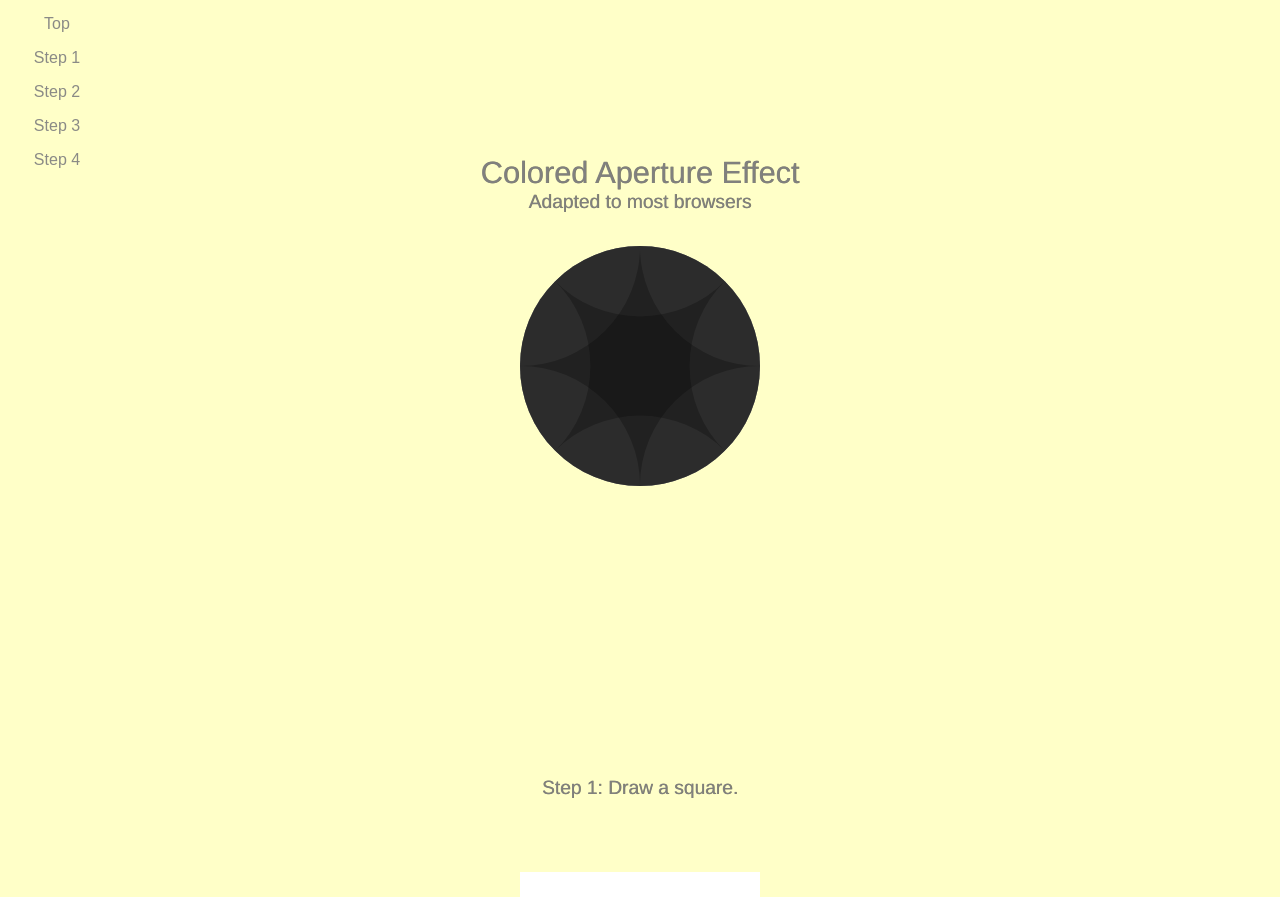
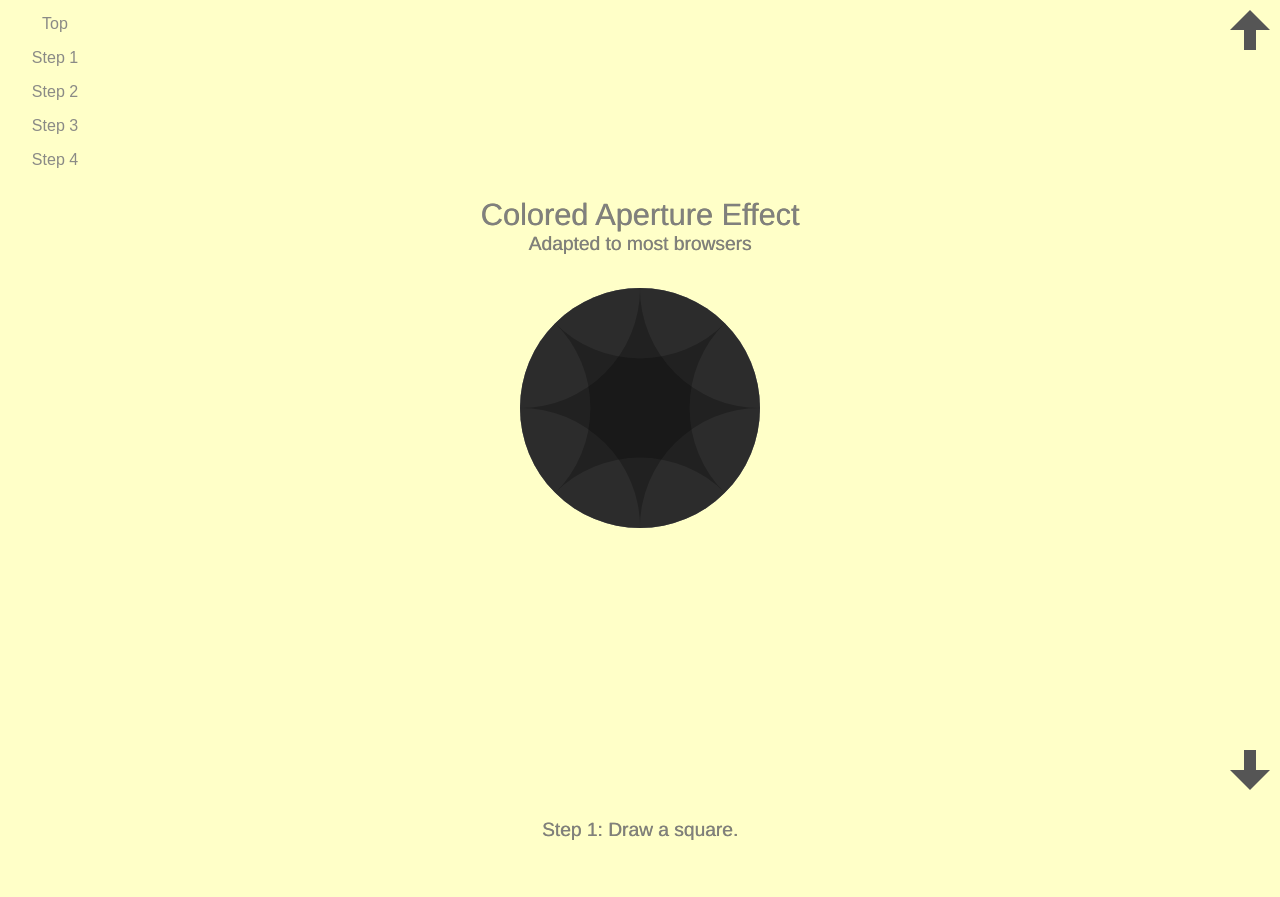
Before and after one commit to GLaDOS-096/LightBookMark.js, a plain HTML site: page demo/demo.html in a window 1280 px wide. Shown: the top 897 px of the page. Drawn offline with Linux system fonts and the light colour scheme.

Commit message:
damage fixed

```diff
--- a/LightBookMark.js
+++ b/LightBookMark.js
@@ -1,5 +1,3 @@
-module.exports = LightBookMark;
-
 var LightBookMark = function(_containerName, _blockName, _onClassName, _offClassName) {
     return {
         containerName: _containerName,
@@ -105,3 +103,5 @@ var LightBookMark = function(_containerName, _blockName, _onClassName, _offClass
         }
     }
 };
+
+module.exports = LightBookMark;
--- a/demo/demo.html
+++ b/demo/demo.html
@@ -9,20 +9,21 @@
     </script>
 </head>
 
-<body style="background:rgb(255,255,200);overflow:hidden;">
+<body>
 
-    <div class="console">
+    <div class="nav">
         <p class="box" onclick="lbm.scrollToBookmark(0,true);">Top</p>
         <p class="box" onclick="lbm.scrollToBookmark(1,true);">Step 1</p>
         <p class="box" onclick="lbm.scrollToBookmark(2,true);">Step 2</p>
         <p class="box" onclick="lbm.scrollToBookmark(3,true);">Step 3</p>
         <p class="box" onclick="lbm.scrollToBookmark(4,true);">Step 4</p>
     </div>
+    <p class="arrow arrow_up" onclick="lbm.scrollToSideBookmark(-1);"></p>
+    <p class="arrow arrow_down" onclick="lbm.scrollToSideBookmark(1);"></p>
 
     <div id="container">
 
         <span id="block0"></span>
-        <p class="blank"></p>
         <div>
             <div id="title" class="shadow_words">
                 <p class="blankbox"></p>
--- a/demo/main.css
+++ b/demo/main.css
@@ -1,77 +1,149 @@
 /* Aperture Styles */
+
 .square {
-	background: rgba(255,255,255,1);
+    background: rgba(255, 255, 255, 1);
     margin: 0 auto;
     width: 15em;
     height: 15em;
 }
+
 .shadow:before,
 .shadow:after {
     position: absolute;
     width: inherit;
     height: inherit;
-	content:"";
-	box-shadow:
-		inset 10.6em 0em 0em rgba(0, 0, 0, 0.256),
-		inset 0em 10.6em 0em rgba(0, 0, 0, 0.256),
-		inset -10.6em 0em 0em rgba(0, 0, 0, 0.256),
-		inset 0em -10.6em 0em rgba(0, 0, 0, 0.256);
+    content: "";
+    box-shadow: inset 10.6em 0em 0em rgba(0, 0, 0, 0.256), inset 0em 10.6em 0em rgba(0, 0, 0, 0.256), inset -10.6em 0em 0em rgba(0, 0, 0, 0.256), inset 0em -10.6em 0em rgba(0, 0, 0, 0.256);
 }
+
 .shadow:after {
     -webkit-transform: rotate(45deg);
     transform: rotate(45deg);
 }
+
 .trans:before,
 .trans:after {
     transition: box-shadow 1.2s;
 }
+
 .trans:hover:before,
 .trans:hover:after {
-	box-shadow:
-		inset 1.06em 0em 0em rgba(255, 0, 0, 0.512),
-		inset 0em 1.06em 0em rgba(255, 128, 0, 0.512),
-		inset -1.06em 0em 0em rgba(0, 255, 0, 0.512),
-		inset 0em -1.06em 0em rgba(0, 128, 255, 0.512)
+    box-shadow: inset 1.06em 0em 0em rgba(255, 0, 0, 0.512), inset 0em 1.06em 0em rgba(255, 128, 0, 0.512), inset -1.06em 0em 0em rgba(0, 255, 0, 0.512), inset 0em -1.06em 0em rgba(0, 128, 255, 0.512)
 }
+
 .aperture,
 .aperture:before,
 .aperture:after {
     border-radius: 100%;
 }
 
+
 /* Other style codes Here */
+
+body {
+    background: rgb(255, 255, 200);
+    overflow: hidden;
+}
+
 .shadow_words {
     height: 75px;
     font-family: 'Source Sans Pro', Avenir, 'Helvetica Neue', Helvetica, Arial, sans-serif;
     font-weight: 500;
-	color: rgba(128,128,128,0.92);
+    color: rgba(128, 128, 128, 0.92);
     text-align: center;
-	font-size:1.2em;
-	text-shadow: 0.4px 0.4px 0.4px rgba(2,2,2,0.512);
+    font-size: 1.2em;
+    text-shadow: 0.4px 0.4px 0.4px rgba(2, 2, 2, 0.512);
 }
+
 .blank {
     height: 120px;
 }
+
 .console {
     width: 80px;
     height: 172px;
-	position:fixed;
-	left:10px;
-	top:1%;
+    position: fixed;
+    left: 10px;
+    top: 1%;
 }
+
 .box {
     width: 80px;
     height: 20px;
     margin: 0;
-	border: 7.5px solid rgb(255,255,200);
+    border: 7.5px solid rgb(255, 255, 200);
     text-align: center;
     transition: 0.8s;
     font-family: sans-serif;
     font-weight: 500;
-	color: rgba(128,128,128,0.92);
+    color: rgba(128, 128, 128, 0.92);
 }
+
 .box:hover {
-	background: rgb(212,205,73);
-	border: 7.5px solid rgb(212,205,73);
+    background: rgb(212, 205, 73);
+    border: 7.5px solid rgb(212, 205, 73);
     transition: 0.8s;
 }
+
+
+/**/
+
+.arrow {
+    width: 40px;
+    height: 40px;
+    position: relative;
+    display: inline-block;
+    margin: 10px 10px;
+}
+
+.arrow:before,
+.arrow:after {
+    content: '';
+    border-color: transparent;
+    border-style: solid;
+    position: absolute;
+}
+
+.arrow_up {
+    right: 0px;
+    top: 0px;
+    position: fixed;
+}
+
+.arrow_up:before {
+    border: none;
+    background-color: #555;
+    height: 50%;
+    width: 30%;
+    top: 50%;
+    left: 35%;
+}
+
+.arrow_up:after {
+    left: 0;
+    top: -50%;
+    border-width: 20px 20px;
+    border-bottom-color: #555;
+}
+
+.arrow_down {
+    position: fixed;
+    bottom: 0px;
+    right: 0px;
+}
+
+.arrow_down:before {
+    border: none;
+    background-color: #555;
+    height: 50%;
+    width: 30%;
+    top: 0;
+    left: 35%;
+}
+
+.arrow_down:after {
+    left: 0;
+    top: 50%;
+    border-width: 20px 20px;
+    border-top-color: #555;
+}
--- a/demo/main.js
+++ b/demo/main.js
@@ -1,8 +1,5 @@
-(function e(t, n, r) {
-    function s(o, u) { if (!n[o]) { if (!t[o]) { var a = typeof require == "function" && require; if (!u && a) return a(o, !0); if (i) return i(o, !0); var f = new Error("Cannot find module '" + o + "'"); throw f.code = "MODULE_NOT_FOUND", f } var l = n[o] = { exports: {} };
-            t[o][0].call(l.exports, function(e) { var n = t[o][1][e]; return s(n ? n : e) }, l, l.exports, e, t, n, r) } return n[o].exports } var i = typeof require == "function" && require; for (var o = 0; o < r.length; o++) s(r[o]); return s })({
-    1: [function(require, module, exports) {
-        module.exports = function(_containerName, _blockName, _onClassName, _offClassName) {
+(function e(t,n,r){function s(o,u){if(!n[o]){if(!t[o]){var a=typeof require=="function"&&require;if(!u&&a)return a(o,!0);if(i)return i(o,!0);var f=new Error("Cannot find module '"+o+"'");throw f.code="MODULE_NOT_FOUND",f}var l=n[o]={exports:{}};t[o][0].call(l.exports,function(e){var n=t[o][1][e];return s(n?n:e)},l,l.exports,e,t,n,r)}return n[o].exports}var i=typeof require=="function"&&require;for(var o=0;o<r.length;o++)s(r[o]);return s})({1:[function(require,module,exports){
+var LightBookMark = function(_containerName, _blockName, _onClassName, _offClassName) {
     return {
         containerName: _containerName,
         blockName: _blockName,
@@ -107,10 +104,10 @@
         }
     }
 };
-    }, {}],
-    2: [function(require, module, exports) {
+
+module.exports = LightBookMark;
+},{}],2:[function(require,module,exports){
 var __LightBookMark = require("../LightBookMark");
 
 var lbm = __LightBookMark("container", "block", "on", "off");
-    }, { "../LightBookMark": 1 }]
-}, {}, [2]);
+},{"../LightBookMark":1}]},{},[2]);
```
Lines whose indentation alone changed are shown as unchanged.
